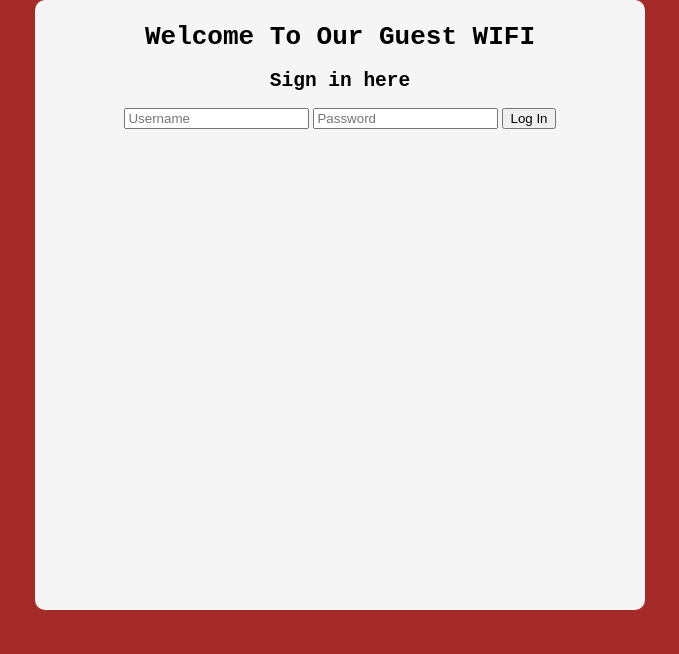
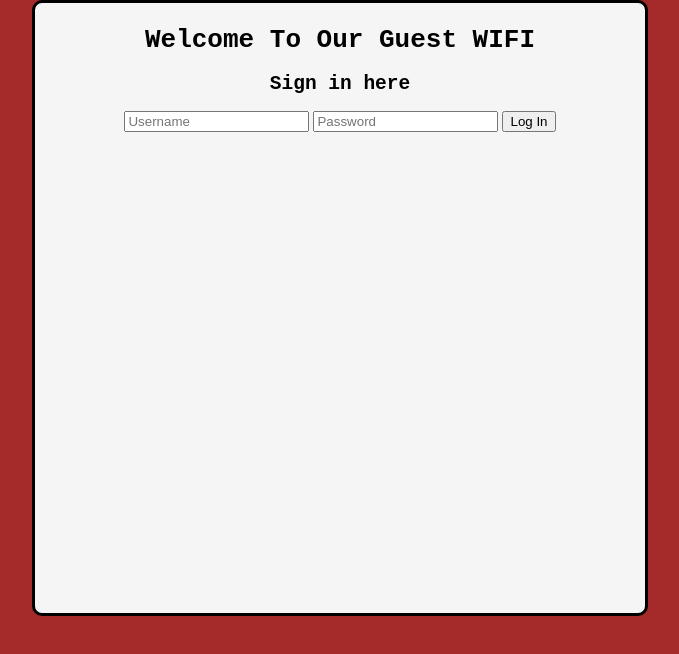
Before and after one commit to mountedg/Captive-Portal, a plain HTML site: page index.html in a window 1280 px wide. Shown: the whole page, without its empty margins (300-979 px from the left). Drawn offline with Linux system fonts and the light colour scheme.

Commit message:
Update style.css

```diff
--- a/style.css
+++ b/style.css
@@ -7,7 +7,7 @@ body {
     padding: 5px;
     margin: auto;
     background-color: whitesmoke;
-    border: 500px;
+    border: solid;
     border-radius: 10px;
     width: 600px;
     height: 600px;
```
